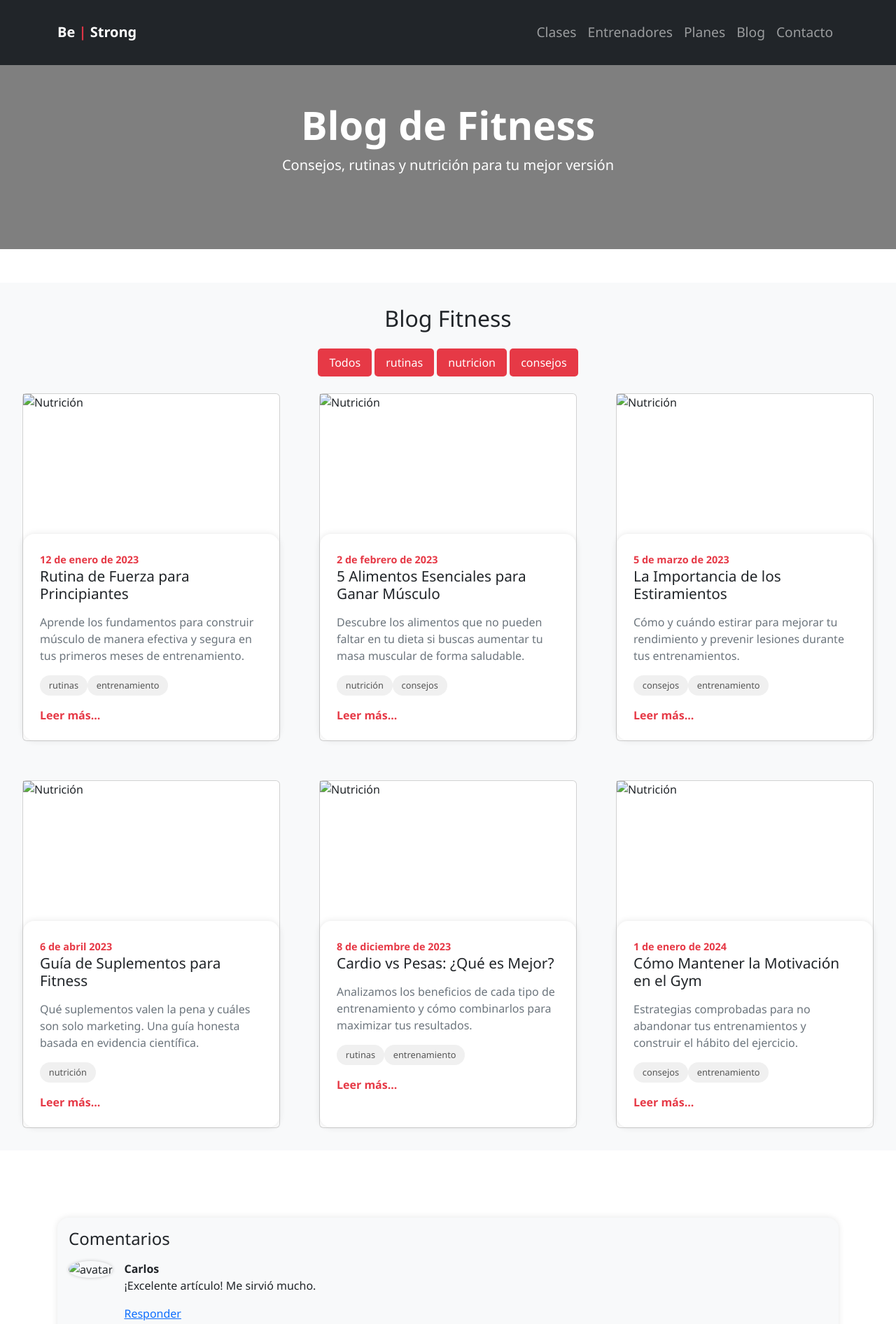
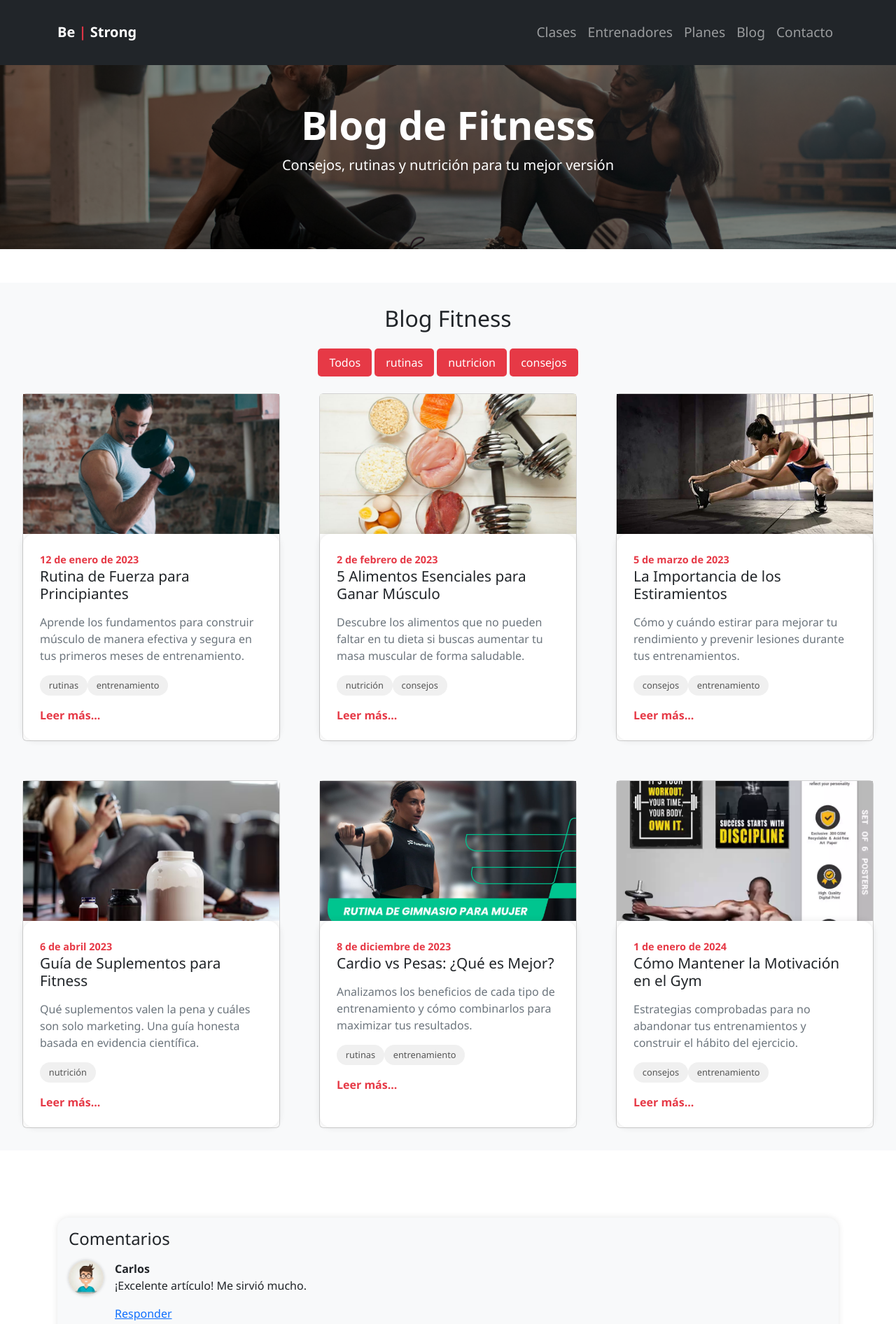
Before and after one commit to Amartinez77/PyS_tp2_RobertoArielMartinez, a plain HTML site: page pages/blog.html in a window 1280 px wide. Shown: the top 1892 px of the page at 70% size. Drawn offline with nearby package versions, Linux system fonts and the light colour scheme; the site is published under a folder, as on GitHub Pages, so addresses that start at the root find nothing.

Commit message:
corrigiendo imagenes

```diff
--- a/assets/css/style.css
+++ b/assets/css/style.css
@@ -493,7 +493,7 @@ body {
 /* entrenadores.html */
 
 .hero-entrenadores {
-  background-image: url("/assets/img/trainer-hero.jpg");
+  background-image: url("../img/trainer-hero.jpg");
   background-size: cover;
   background-position: center;
   background-repeat: no-repeat;
@@ -564,7 +564,7 @@ body {
 /* planes.html */
 
 .hero-planes {
-  background-image: url("/assets/img/planes-hero.jpg");
+  background-image: url("../img/planes-hero.jpg");
   background-size: cover;
   background-position: center;
   background-repeat: no-repeat;
@@ -612,7 +612,7 @@ body {
 /* blog.html */
 
 .hero-blog {
-  background-image: url("/assets/img/blog-hero.png");
+  background-image: url("../img/blog-hero.png");
   background-size: cover;
   background-position: center;
   background-repeat: no-repeat;
@@ -727,7 +727,7 @@ body {
 /* contacto.html */
 
 .hero-contacto {
-  background-image: url("/assets/img/contact-hero.jpg");
+  background-image: url("../img/contact-hero.jpg");
   background-size: cover;
   background-position: center;
   background-repeat: no-repeat;
--- a/pages/blog.html
+++ b/pages/blog.html
@@ -80,7 +80,7 @@
 
           <div class="col blog-post blog-card" data-category="rutinas" data-aos="fade-up">
             <div class="card">
-              <img src="/assets/img/blog1.webp" class="object-fit-cover img-article" alt="Nutrición">
+              <img src="../assets/img/blog1.webp" class="object-fit-cover img-article" alt="Nutrición">
               <div class="card-body">
                 <span class="article-date">12 de enero de 2023</span>
                 <h5 class="card-title">Rutina de Fuerza para Principiantes</h5>
@@ -96,7 +96,7 @@
 
           <div class="col blog-post blog-card" data-category="nutricion" data-aos="fade-up">
             <div class="card h-100">
-              <img src="/assets/img/blog2.jpg" class="object-fit-cover img-article" alt="Nutrición">
+              <img src="../assets/img/blog2.jpg" class="object-fit-cover img-article" alt="Nutrición">
               <div class="card-body">
                 <span class="article-date">2 de febrero de 2023</span>
                 <h5 class="card-title">5 Alimentos Esenciales para Ganar Músculo</h5>
@@ -112,7 +112,7 @@
 
           <div class="col blog-post blog-card" data-category="consejos" data-aos="fade-up">
             <div class="card h-100">
-              <img src="/assets/img/blog3.webp" class="object-fit-cover img-article" alt="Nutrición">
+              <img src="../assets/img/blog3.webp" class="object-fit-cover img-article" alt="Nutrición">
               <div class="card-body">
                 <span class="article-date">5 de marzo de 2023</span>
                 <h5 class="card-title">La Importancia de los Estiramientos</h5>
@@ -128,7 +128,7 @@
 
           <div class="col blog-post blog-card" data-category="nutricion" data-aos="fade-up">
             <div class="card h-100">
-              <img src="/assets/img/blog4.avif" class="object-fit-cover img-article" alt="Nutrición">
+              <img src="../assets/img/blog4.avif" class="object-fit-cover img-article" alt="Nutrición">
               <div class="card-body">
                 <span class="article-date">6 de abril 2023</span>
                 <h5 class="card-title">Guía de Suplementos para Fitness</h5>
@@ -144,7 +144,7 @@
 
           <div class="col blog-post blog-card" data-category="rutinas" data-aos="fade-up">
             <div class="card h-100">
-              <img src="/assets/img/blog5.jpg" class="object-fit-cover img-article" alt="Nutrición">
+              <img src="../assets/img/blog5.jpg" class="object-fit-cover img-article" alt="Nutrición">
               <div class="card-body">
                 <span class="article-date">8 de diciembre de 2023</span>
                 <h5 class="card-title">Cardio vs Pesas: ¿Qué es Mejor?</h5>
@@ -160,7 +160,7 @@
 
           <div class="col blog-post blog-card" data-category="consejos" data-aos="fade-up">
             <div class="card h-100">
-              <img src="/assets/img/blog6.webp" class="object-fit-cover img-article" alt="Nutrición">
+              <img src="../assets/img/blog6.webp" class="object-fit-cover img-article" alt="Nutrición">
               <div class="card-body">
                 <span class="article-date">1 de enero de 2024</span>
                 <h5 class="card-title">Cómo Mantener la Motivación en el Gym</h5>
@@ -187,7 +187,7 @@
         <div id="comentarios"></div>
         <div class="comment mb-3 d-flex">
           <div class="avatar me-3">
-            <img src="/assets/img/avatar.jpg" alt="avatar" class="rounded-circle" width="50">
+            <img src="../assets/img/avatar.jpg" alt="avatar" class="rounded-circle" width="50">
           </div>
           <div class="comment-body">
             <strong>Carlos</strong>
```
